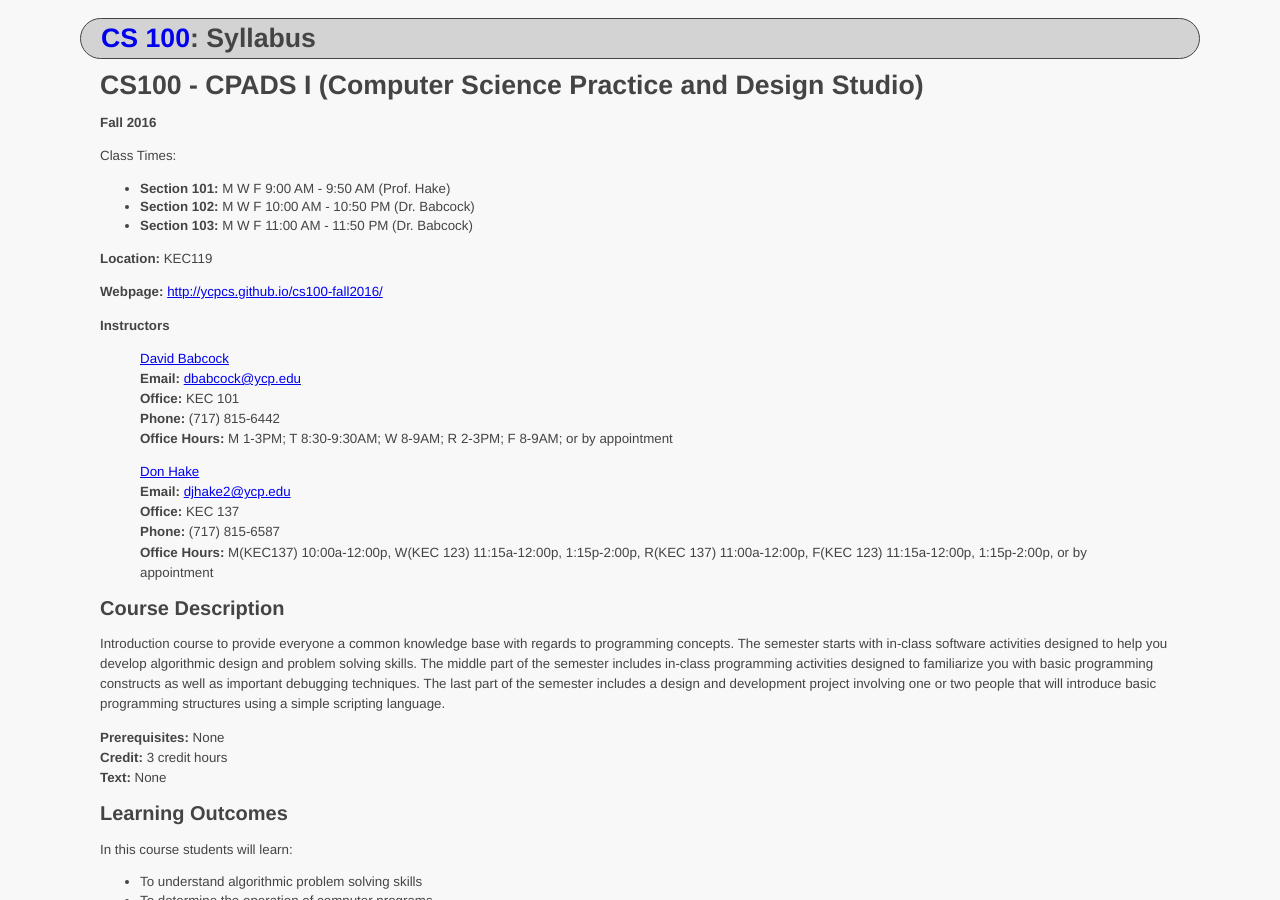
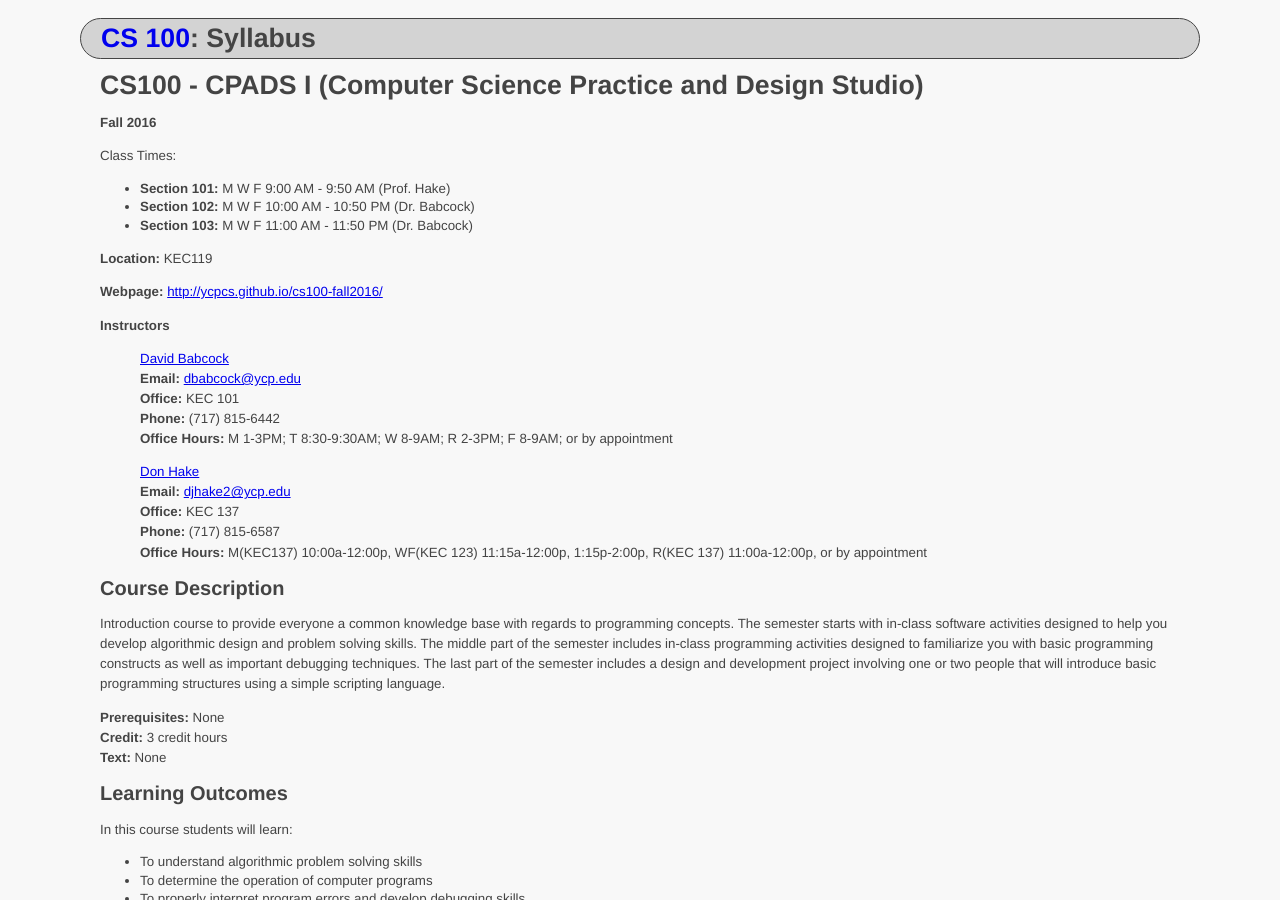
Before and after one commit to ycpcs/cs100-fall2016, a Jekyll site: the page built from syllabus.md, in a window 1280 px wide and 900 px high. Built offline with Jekyll 4.4.1, drawn with Linux system fonts in a browser that asks for light colours.

Commit message:
updated office hours

```diff
--- a/syllabus.md
+++ b/syllabus.md
@@ -30,7 +30,7 @@ Class Times:
 **Email:** <djhake2@ycp.edu><br>
 **Office:** KEC 137<br>
 **Phone:** (717) 815-6587<br>
-**Office Hours:** M(KEC137) 10:00a-12:00p, W(KEC 123) 11:15a-12:00p, 1:15p-2:00p, R(KEC 137) 11:00a-12:00p, F(KEC 123) 11:15a-12:00p, 1:15p-2:00p, or by appointment
+**Office Hours:** M(KEC137) 10:00a-12:00p, WF(KEC 123) 11:15a-12:00p, 1:15p-2:00p, R(KEC 137) 11:00a-12:00p, or by appointment
 
 Course Description
 ------------------
```
